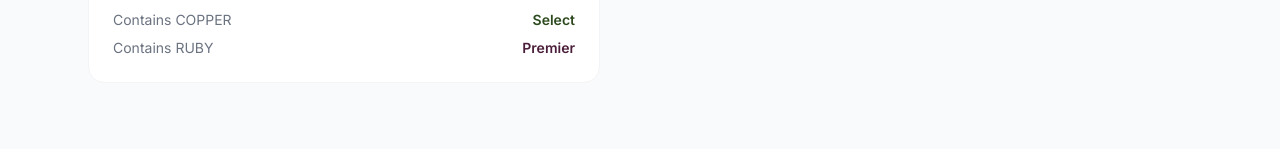
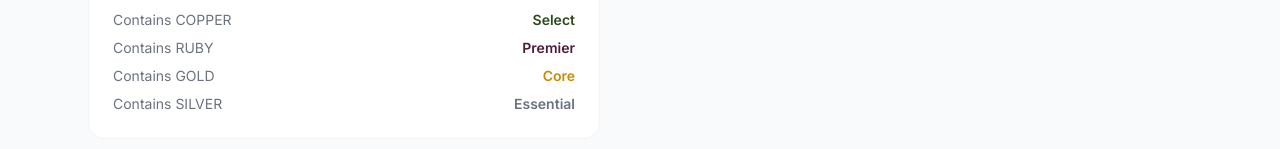
Before and after one commit to ableile7/blyleads, a Next.js app: page /admin/upload in a window 1280 px wide. Shown: the part 605-754 px from the top of the page. Built offline with nearby package versions, Linux system fonts and the light colour scheme; no server answers.

Commit message:
add Core (GOLD) and Essential (SILVER) to upload tier reference

```diff
--- a/src/app/admin/upload/UploadForm.tsx
+++ b/src/app/admin/upload/UploadForm.tsx
@@ -146,6 +146,8 @@ export default function UploadForm() {
           <div className="flex justify-between"><span className="text-gray-500">Contains BRONZE</span><span className="font-semibold text-[#1F3864]">Prime</span></div>
           <div className="flex justify-between"><span className="text-gray-500">Contains COPPER</span><span className="font-semibold text-[#2d4a1e]">Select</span></div>
           <div className="flex justify-between"><span className="text-gray-500">Contains RUBY</span><span className="font-semibold text-[#4a1e3a]">Premier</span></div>
+          <div className="flex justify-between"><span className="text-gray-500">Contains GOLD</span><span className="font-semibold text-yellow-600">Core</span></div>
+          <div className="flex justify-between"><span className="text-gray-500">Contains SILVER</span><span className="font-semibold text-gray-500">Essential</span></div>
         </div>
       </div>
     </div>
```
